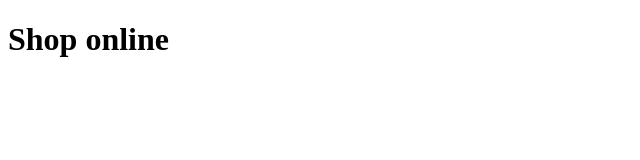
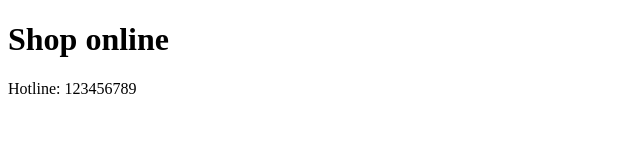
Before and after one commit to dev1m/Learn-Git-19-2-2024, a plain HTML site: page index.html in a window 1280 px wide. Shown: the whole page, without its empty margins (0-640 px from the left). Drawn offline with Linux system fonts and the light colour scheme.

Commit message:
update index 2

```diff
--- a/index.html
+++ b/index.html
@@ -7,5 +7,6 @@
 </head>
 <body>
   <h1>Shop online</h1>
+  <p>Hotline: 123456789</p>
 </body>
 </html>
```
